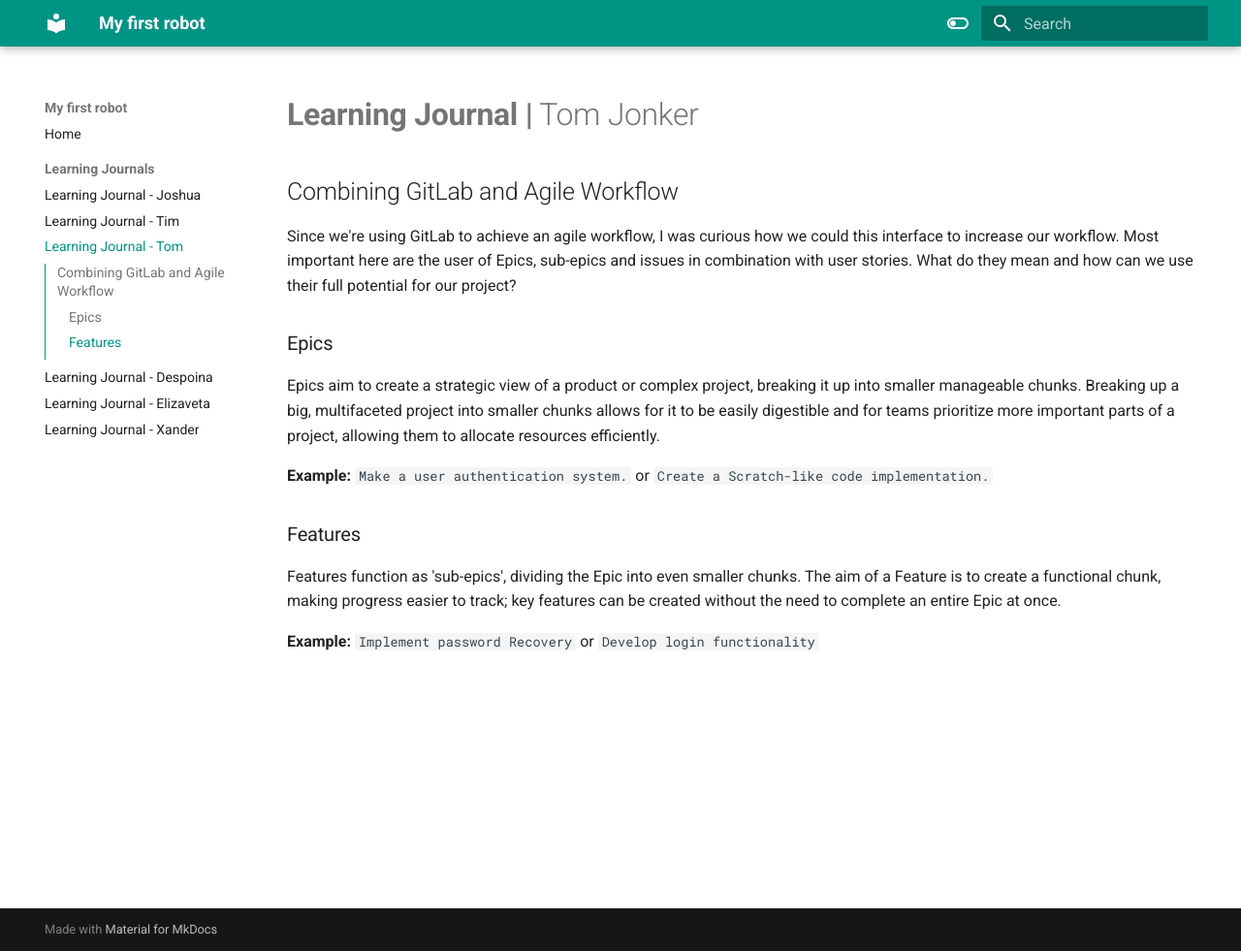
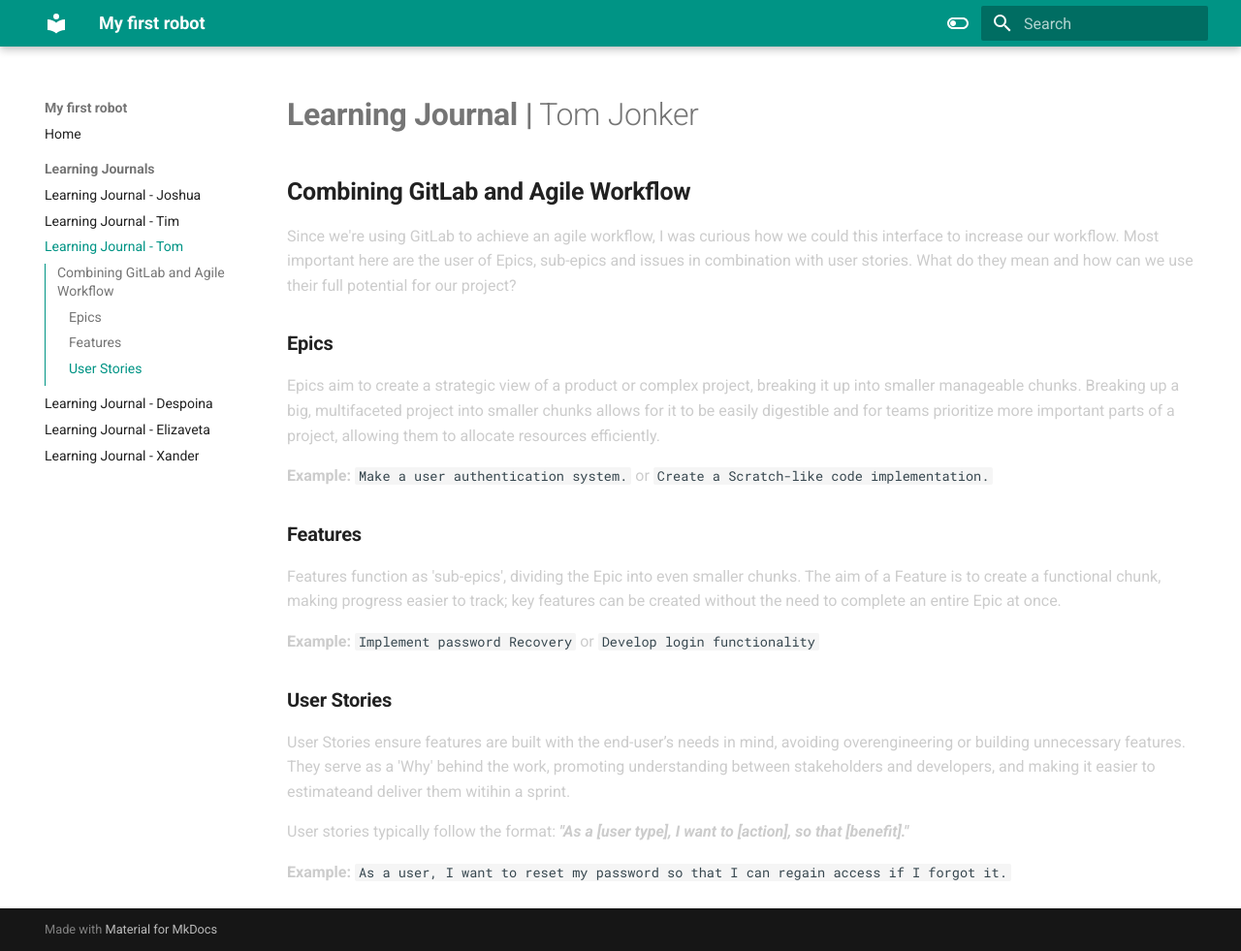
Before and after one commit to VioletHarmon2002/MyFirstRobot, an MkDocs documentation site: the page built from docs/Learning Journals/learning-journal-tom.md, in a window 1280 px wide and 981 px high. Shown: the whole window at 97% size. Built offline with MkDocs 1.6.1 and Material for MkDocs 9.7.7, drawn with Linux system fonts in a browser that asks for light colours.

Commit message:
Changed <p> color to reduce eye strain and improve hierarchical harmony

```diff
--- a/docs/Learning Journals/learning-journal-tom.md
+++ b/docs/Learning Journals/learning-journal-tom.md
@@ -1,14 +1,21 @@
 # **Learning Journal |** Tom Jonker
 
-## Combining GitLab and Agile Workflow
+## **Combining GitLab and Agile Workflow**
 Since we're using GitLab to achieve an agile workflow, I was curious how we could this interface to increase our workflow. Most important here are the user of Epics, sub-epics and issues in combination with user stories. What do they mean and how can we use their full potential for our project?
 
-### Epics
+### **Epics**
 Epics aim to create a strategic view of a product or complex project, breaking it up into smaller manageable chunks. Breaking up a big, multifaceted project into smaller chunks allows for it to be easily digestible and for teams prioritize more important parts of a project, allowing them to allocate resources efficiently.
 
 **Example:** `Make a user authentication system.` or `Create a Scratch-like code implementation.`
 
-### Features
+### **Features**
 Features function as 'sub-epics', dividing the Epic into even smaller chunks. The aim of a Feature is to create a functional chunk, making progress easier to track; key features can be created without the need to complete an entire Epic at once.
 
 **Example:** `Implement password Recovery` or `Develop login functionality`
+
+### **User Stories**
+User Stories ensure features are built with the end-user’s needs in mind, avoiding overengineering or building unnecessary features. They serve as a 'Why' behind the work, promoting understanding between stakeholders and developers, and making it easier to estimateand deliver them witihin a sprint.
+
+User stories typically follow the format: ***"As a [user type], I want to [action], so that [benefit]."***
+
+**Example:** `As a user, I want to reset my password so that I can regain access if I forgot it.`
--- /dev/null
+++ b/docs/css/extra_style.css
@@ -0,0 +1,3 @@
+p {
+    color: #CCC; /* Replace with your desired color */
+  }
--- a/mkdocs.yml
+++ b/mkdocs.yml
@@ -51,3 +51,6 @@
   - pymdownx.emoji:
       emoji_index: !!python/name:materialx.emoji.twemoji
       emoji_generator: !!python/name:materialx.emoji.to_svg
+
+extra_css:
+  - css/extra_style.css
```
